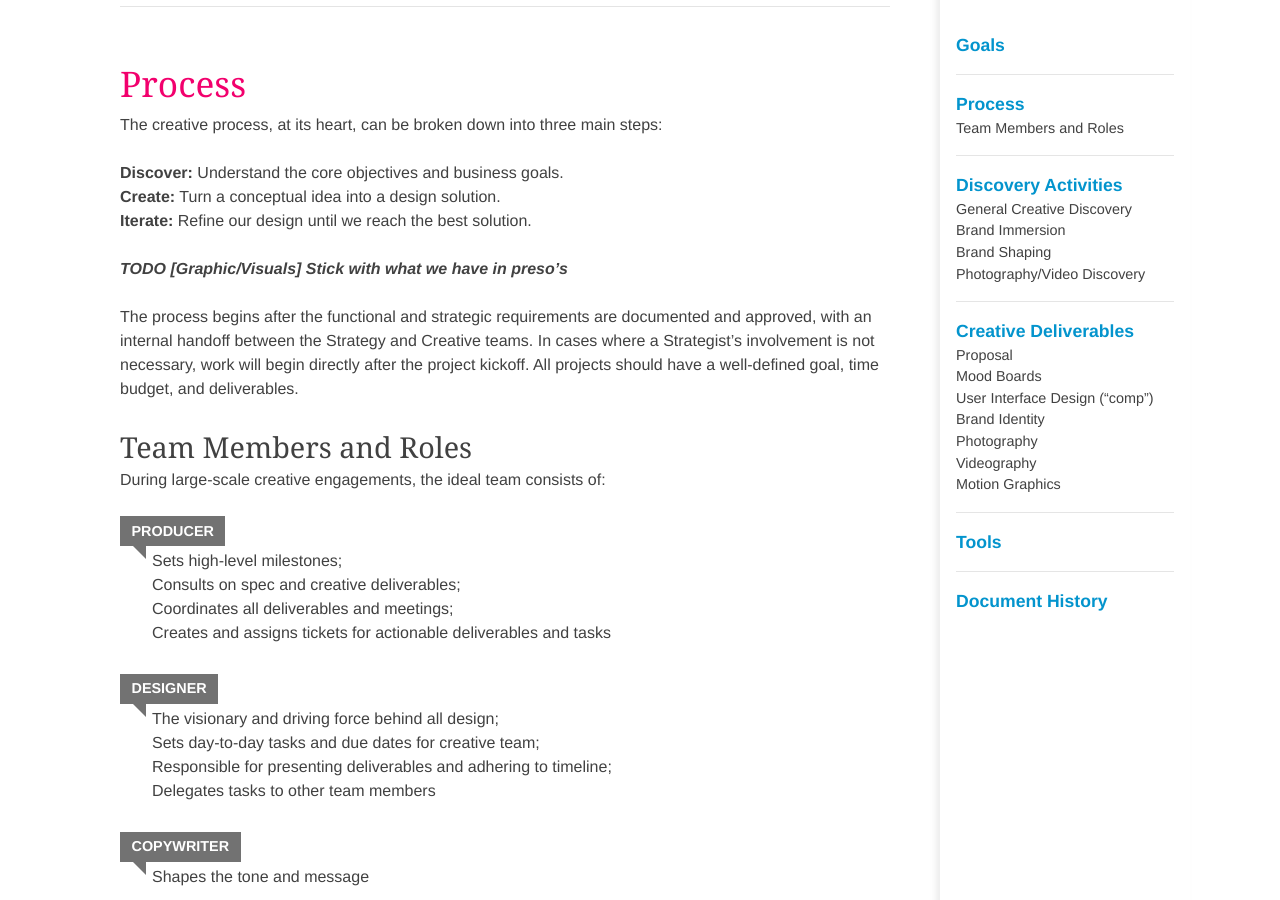
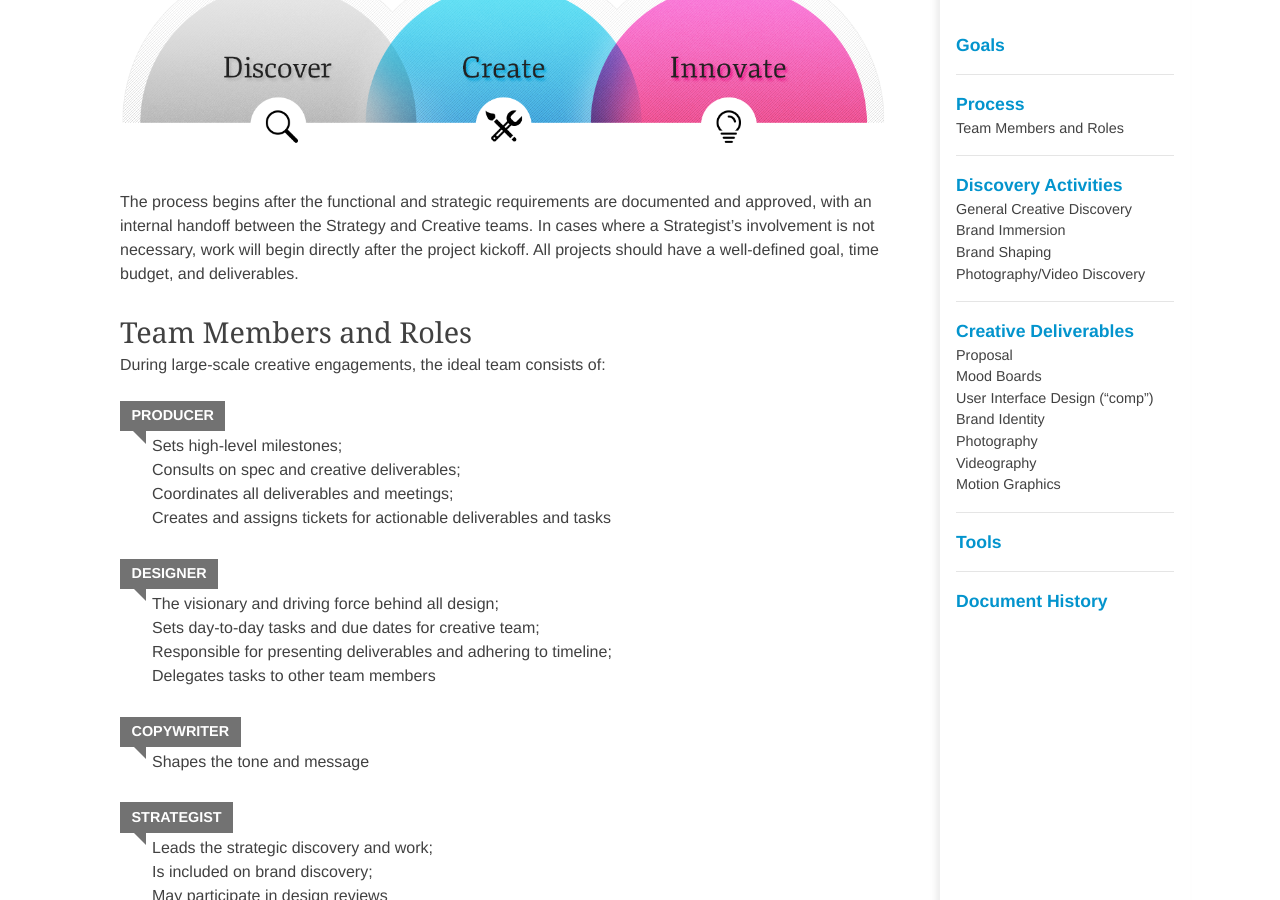
Before and after one commit to imarc/handbook, a Jekyll site: the page built from creative.markdown, in a window 1280 px wide and 900 px high, scrolled down 1013 px. Built offline with Jekyll 4.4.1, drawn with Linux system fonts in a browser that asks for light colours; nearby versions of some CDN libraries; some web fonts are replaced.

Commit message:
Updated the Graphic with process trio

```diff
--- a/creative.markdown
+++ b/creative.markdown
@@ -29,7 +27,7 @@ The creative process, at its heart, can be broken down into three main steps:
 **Create:** Turn a conceptual idea into a design solution. <br>
 **Iterate:** Refine our design until we reach the best solution.
 
-***TODO [Graphic/Visuals] Stick with what we have in preso’s***
+![Process](img/creative/our_process.png)
 
 The process begins after the functional and strategic requirements are documented and approved, with an internal handoff between the Strategy and Creative teams. In cases where a Strategist's involvement is not necessary, work will begin directly after the project kickoff. All projects should have a well-defined goal, time budget, and deliverables.
 
```
Also changed, not shown: other parts of creative.markdown (+0 -2 lines), img/creative/our_process.png (added).
